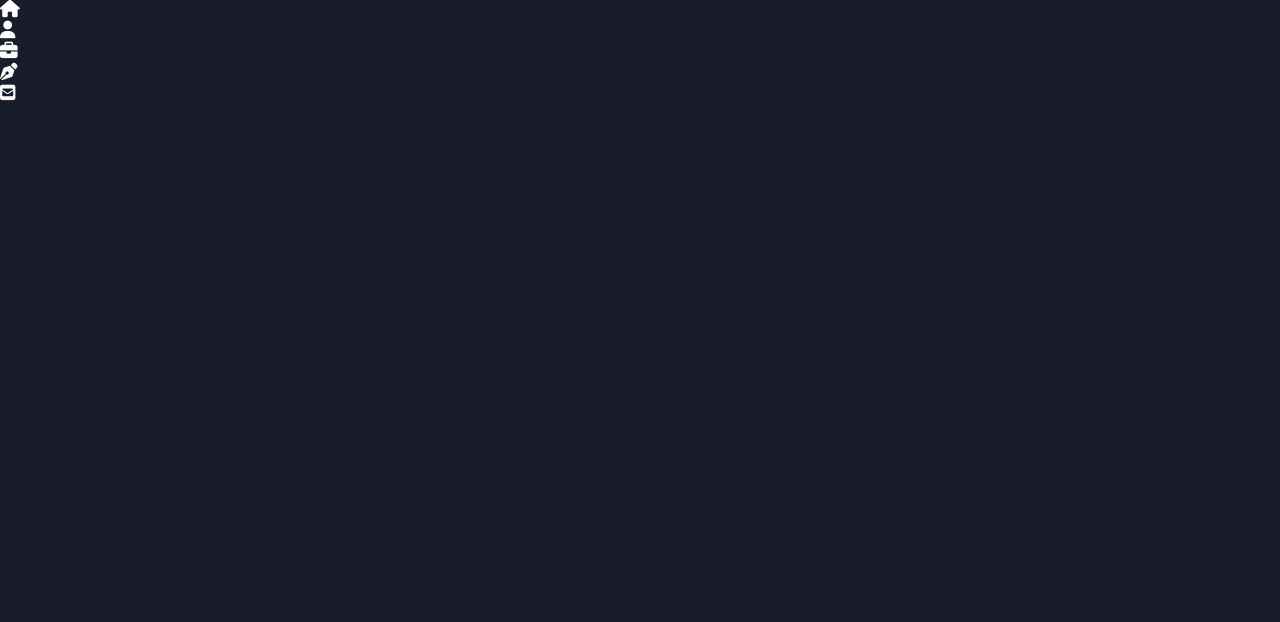
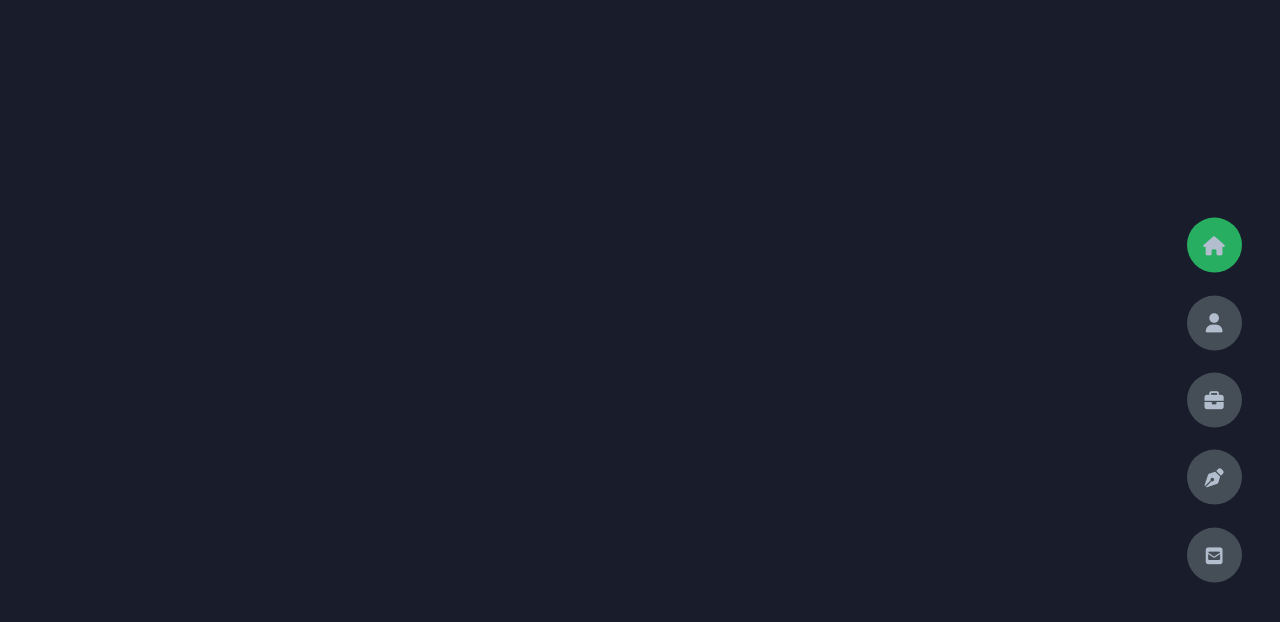
Before and after one commit to jadeThompsonTavai/Portfolio, a plain HTML site: page index.html in a window 1280 px wide. Drawn offline with nearby package versions, Linux system fonts and the light colour scheme.

Commit message:
Finish button style
- Styled buttons
- Added js file
- Selected sections in js file

```diff
--- /dev/null
+++ b/app.js
@@ -0,0 +1,3 @@
+const sections = document.querySelectorAll('.section');
+const sectBtns = document.querySelectorAll('.controls');
+const sectBtn = document.querySelectorAll('.control');
--- a/styles/styles.scss
+++ b/styles/styles.scss
@@ -18,6 +18,7 @@
     --color-grey-6: #12181b;
     --br-sm-2: 14px;
     --transition: all .4s ease-in-out;
+    --box-shadow-1: 0, 3px, 15px rgba(0, 0, 0, .3);
 
 }
 
@@ -81,3 +82,43 @@ section {
     display: none;
     transform: translateY(0) scale(1);
 }
+
+//controls
+.controls {
+    position: fixed;
+    z-index: 10;
+    top: 50%;
+    right: 3%;
+    display: flex;
+    flex-direction: column;
+    align-items: center;
+    justify-content: center;
+    transform: translateY(-50%);
+    .activebtn {
+        background-color: var(--color-secondary) !important;
+        transition: var(--transition);
+        .i{
+            color: var(--color-white) !important;
+        }
+    }
+    .control{
+        padding: 1rem;
+        cursor: pointer;
+        background-color: var(--color-grey-4);
+        height: 55px;
+        width: 55px;
+        border-radius: 50%;
+        display: flex;
+        flex-direction: column;
+        align-items: center;
+        justify-content: center;
+        margin: .7rem 0;
+        box-shadow: var(--box-shadow-1);
+
+        i{
+            font-size: 1.2rem;
+            color: var(--color-grey-2);
+            pointer-events: none;
+        }
+    }
+}
```
Also changed, not shown: styles/styles.css, 1 other file.
